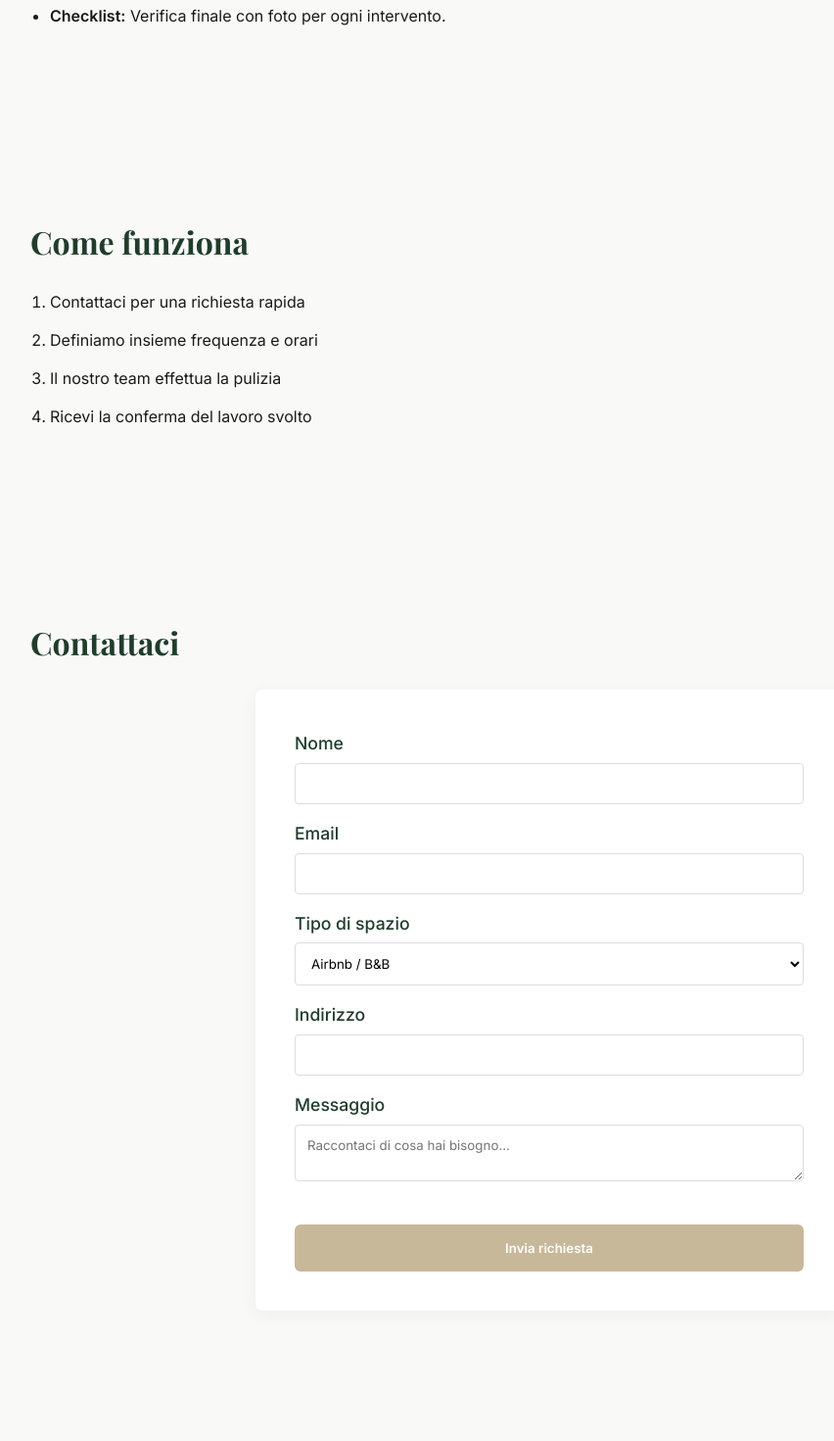
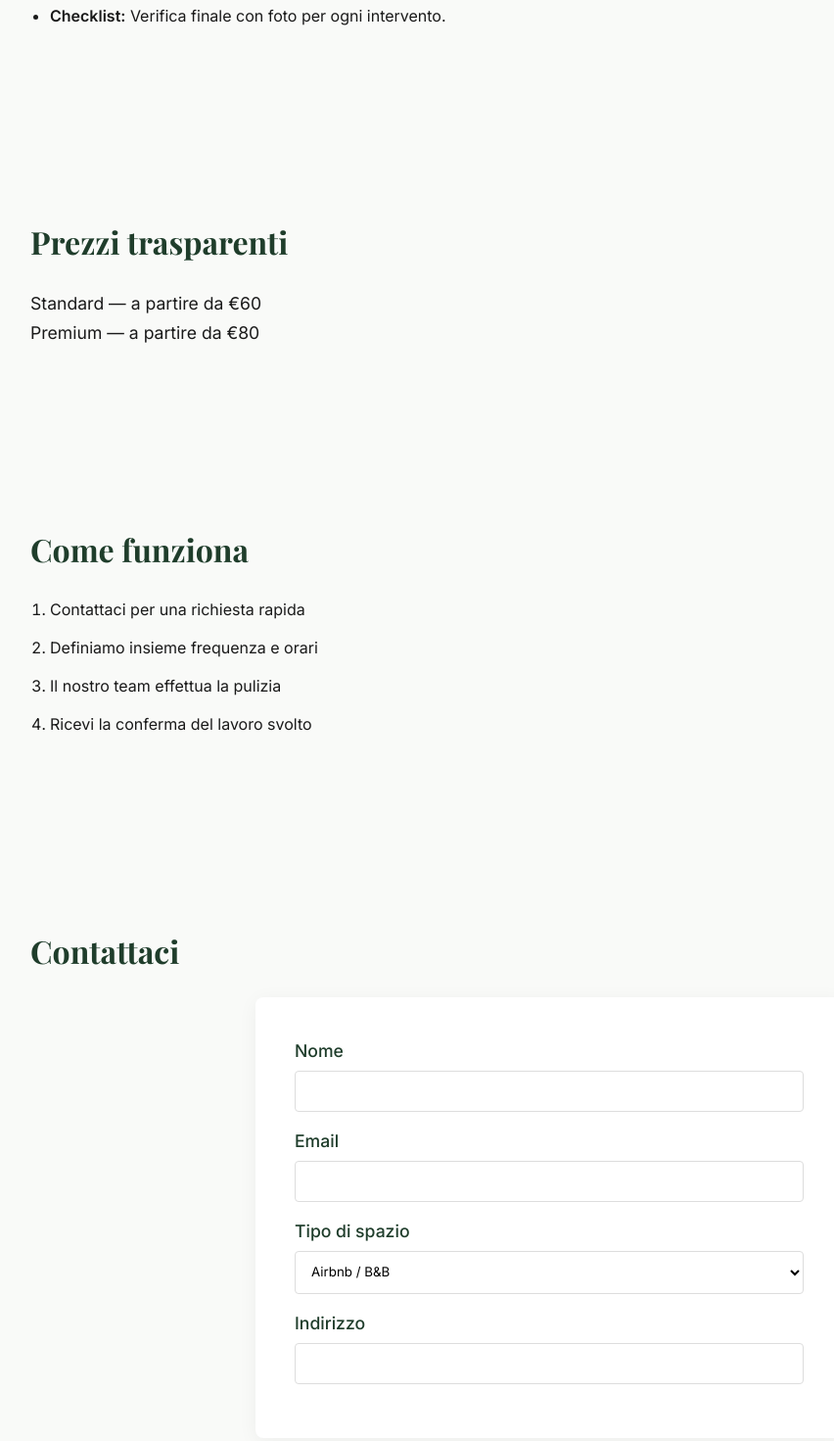
Before and after one commit to jomarinho97-cleandgo/clego-site, a plain HTML site: page index.html in a window 1280 px wide. Shown: the part 968-2439 px from the top of the page at 98% size, without its empty margins (79-931 px from the left). Before the commit the page ends 2386 px from the top, so only its background shows below. Drawn offline with nearby package versions, Linux system fonts and the light colour scheme.

Commit message:
Update index.html

```diff
--- a/index.html
+++ b/index.html
@@ -29,6 +29,14 @@
       <li><strong>Case & Privati:</strong> Pulizie profonde per chi cerca il massimo ordine.</li>
       <li><strong>Checklist:</strong> Verifica finale con foto per ogni intervento.</li>
     </ul>
+  </section>
+
+  <section class="section">
+    <h3>Prezzi trasparenti</h3>
+    <p>
+      Standard — a partire da €60<br>
+      Premium — a partire da €80
+    </p>
   </section>
 
   <section class="section">
@@ -70,15 +78,3 @@
         <label>Indirizzo</label>
         <input type="text" name="indirizzo" required>
       </p>
-
-      <p>
-        <label>Messaggio</label>
-        <textarea name="messaggio" placeholder="Raccontaci di cosa hai bisogno..."></textarea>
-      </p>
-
-      <button type="submit" class="btn">Invia richiesta</button>
-    </form>
-  </section>
-
-</body>
-</html>
```
